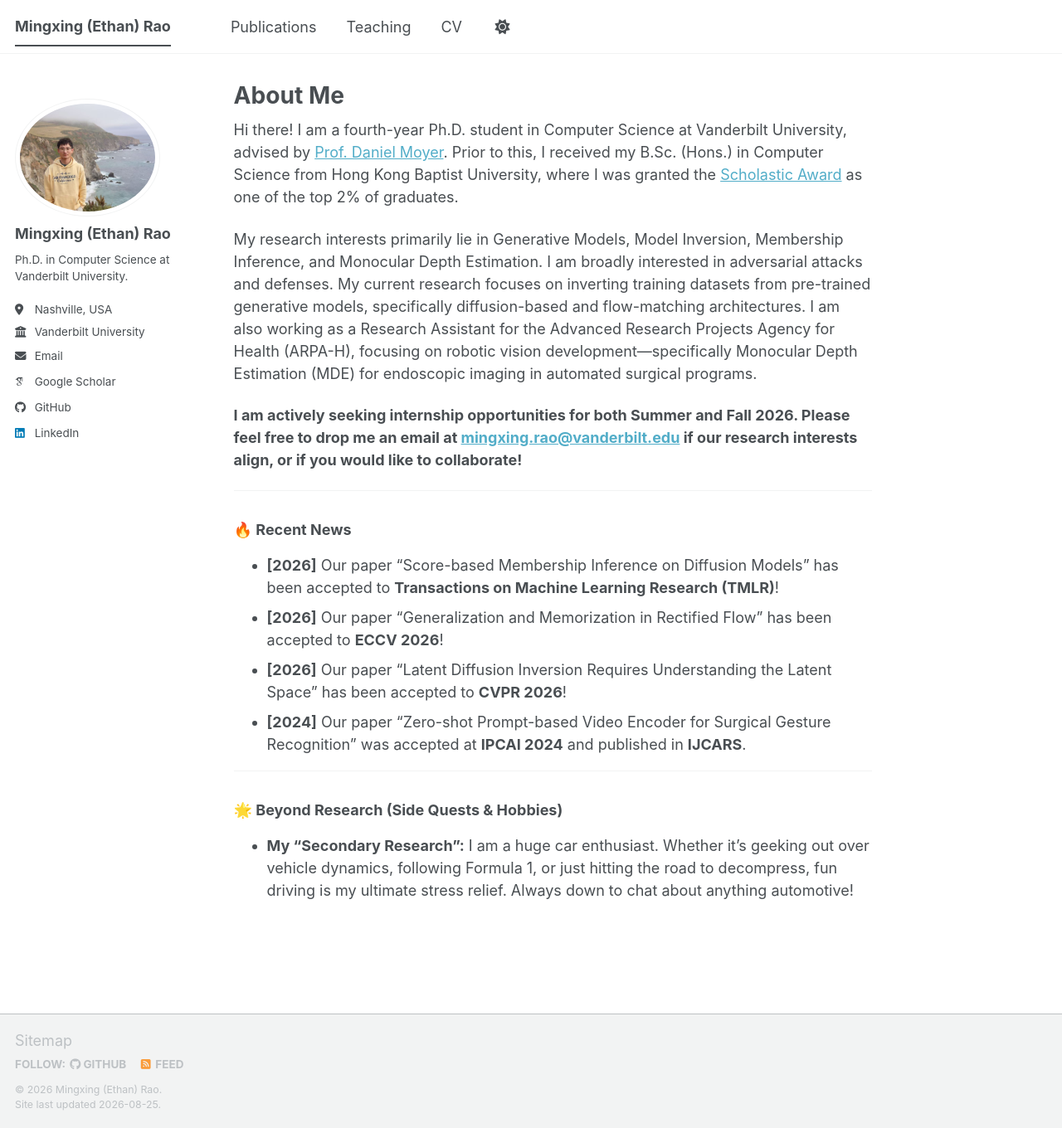
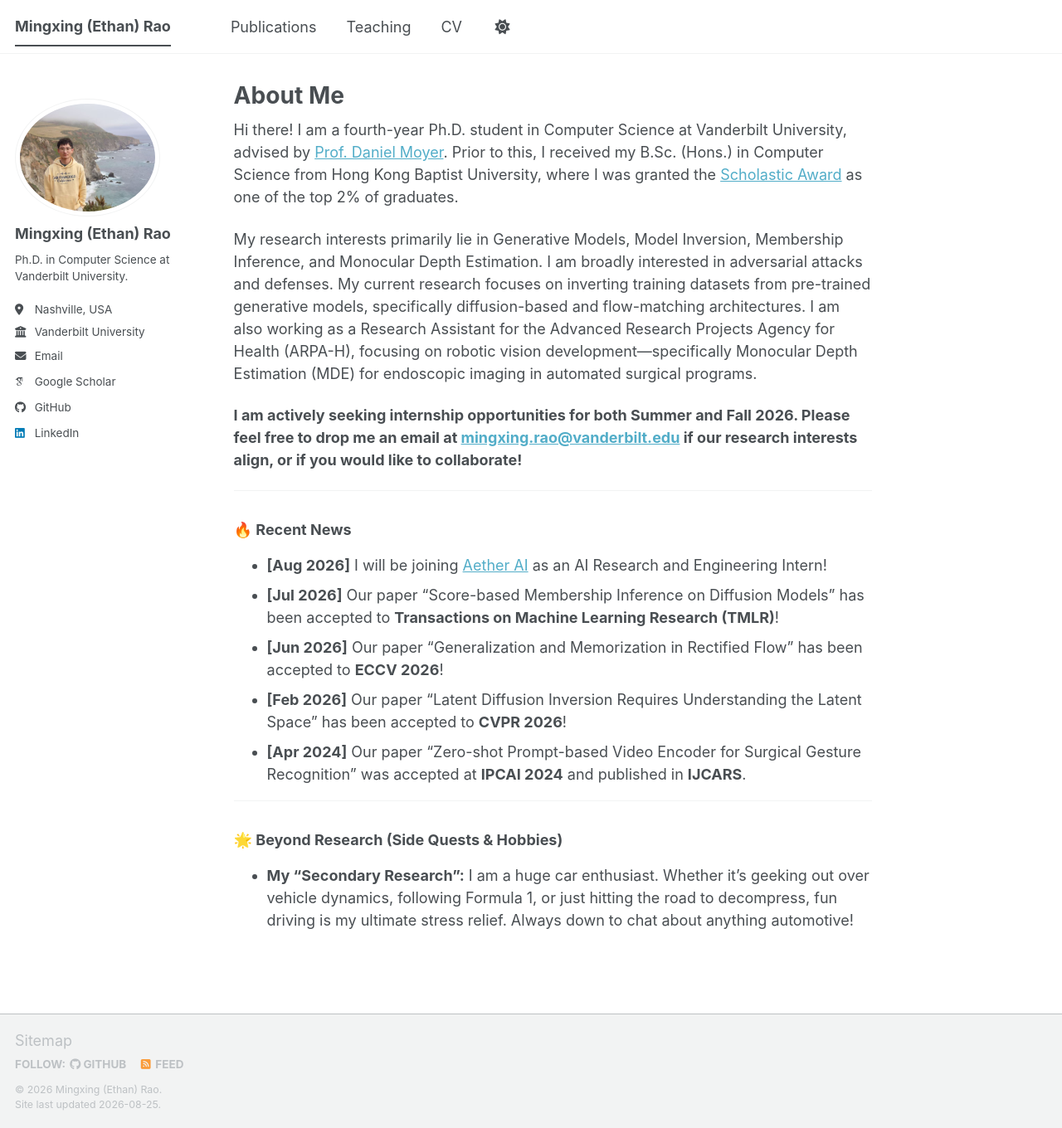
Before and after one commit to mx-ethan-rao/mx-ethan-rao.github.io, a Jekyll site: the page built from _pages/about.md, in a window 1280 px wide and 1360 px high. Shown: the whole window at 83% size. Built offline with Jekyll 4.4.1, drawn with Linux system fonts in a browser that asks for light colours; some web fonts are replaced; a script bundle is joined from its source files by our own code; library files that are not in the unit come from our copies.

Commit message:
update about.md

```diff
--- a/_pages/about.md
+++ b/_pages/about.md
@@ -18,10 +18,11 @@ My research interests primarily lie in Generative Models, Model Inversion, Membe
 ---
 
 ### 🔥 Recent News
-* **[2026]** Our paper "Score-based Membership Inference on Diffusion Models" has been accepted to **Transactions on Machine Learning Research (TMLR)**!
-* **[2026]** Our paper "Generalization and Memorization in Rectified Flow" has been accepted to **ECCV 2026**!
-* **[2026]** Our paper "Latent Diffusion Inversion Requires Understanding the Latent Space" has been accepted to **CVPR 2026**!
-* **[2024]** Our paper "Zero-shot Prompt-based Video Encoder for Surgical Gesture Recognition" was accepted at **IPCAI 2024** and published in **IJCARS**.
+* **[Aug 2026]** I will be joining [Aether AI](https://www.aetherai.co/) as an AI Research and Engineering Intern!
+* **[Jul 2026]** Our paper "Score-based Membership Inference on Diffusion Models" has been accepted to **Transactions on Machine Learning Research (TMLR)**!
+* **[Jun 2026]** Our paper "Generalization and Memorization in Rectified Flow" has been accepted to **ECCV 2026**!
+* **[Feb 2026]** Our paper "Latent Diffusion Inversion Requires Understanding the Latent Space" has been accepted to **CVPR 2026**!
+* **[Apr 2024]** Our paper "Zero-shot Prompt-based Video Encoder for Surgical Gesture Recognition" was accepted at **IPCAI 2024** and published in **IJCARS**.
 
 
 ---
```
